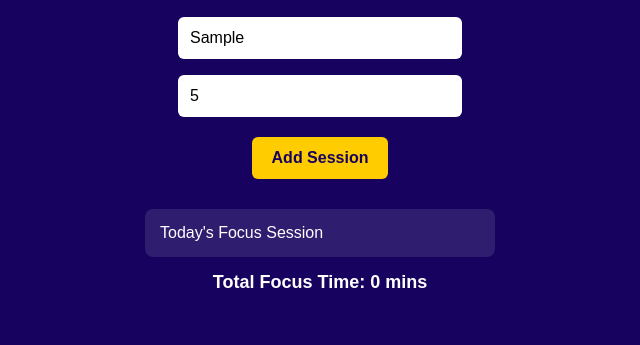
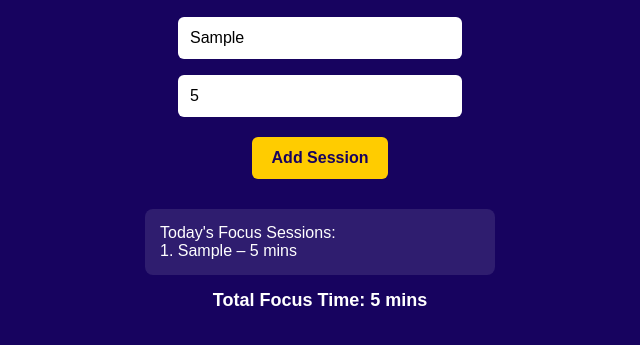
Before and after one commit to Amrutha012/JavaScript, a plain HTML site: page Lesson2/index.html in a window 1280 px wide. Both pictures are taken after typing "Sample", "5" into the empty fields and a click on the button "Add Session". Shown: the part 119-464 px from the top of the page, without its empty margins (320-960 px from the left). Drawn offline with Linux system fonts and the light colour scheme.

Commit message:
Day 2: Personal Focus Session Logger (HTML, CSS, JS)

```diff
--- a/Lesson2/index.html
+++ b/Lesson2/index.html
@@ -10,8 +10,10 @@
     <h1 id="h1" class="h1">Personal Focus Session Logger</h1>
     <input type="text" id="task" placeholder="Enter task name" />
     <input type="number" id="time" placeholder="Enter focus time" />
-    <button id="button" class="button">Add Session</button>
+    <button id="button" class="button" onclick="addTask()">Add Session</button>
     <div id="output" class="output">Today's Focus Session</div>
     <p id="msg" class="msg">Total Focus Time: 0 mins</p>
+
+    <script src="./script.js"></script>
   </body>
 </html>
--- /dev/null
+++ b/Lesson2/script.js
@@ -0,0 +1,36 @@
+let arr = [];
+
+function addTask() {
+  let task = document.getElementById("task").value;
+  let time = Number(document.getElementById("time").value);
+
+  if (task === "" || time <= 0) {
+    alert("Please enter valid task and time");
+    return;
+  }
+
+  let session = {
+    task: task,
+    time: time,
+  };
+
+  arr.push(session);
+
+  displaySessions();
+}
+
+function displaySessions() {
+  let output = document.getElementById("output");
+  output.innerHTML = "Today's Focus Sessions:<br>";
+
+  let total = 0;
+
+  for (let i = 0; i < arr.length; i++) {
+    output.innerHTML +=
+      i + 1 + ". " + arr[i].task + " – " + arr[i].time + " mins<br>";
+    total += arr[i].time;
+  }
+
+  document.getElementById("msg").innerText =
+    "Total Focus Time: " + total + " mins";
+}
```
